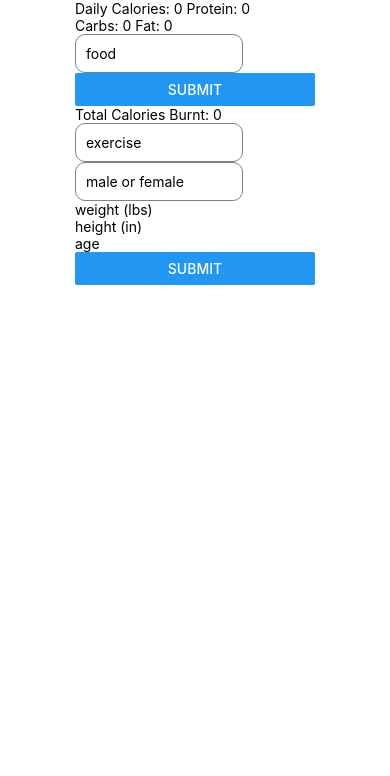
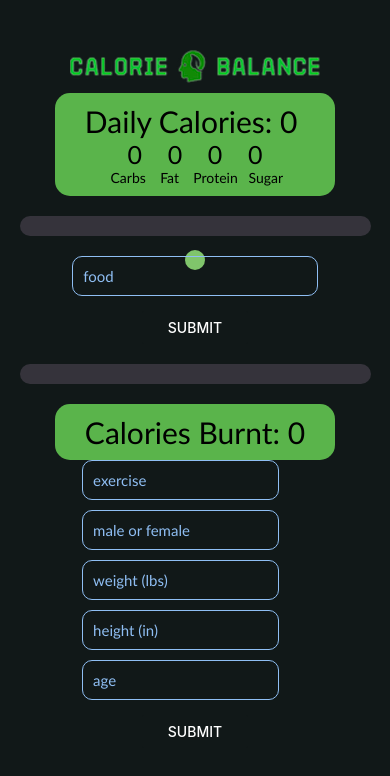
Before and after one commit to rahilpasha/CalorieBalance, a React Native app: screen / in a window 390 px wide. Shown: the top 776 px of the page. Built offline with nearby package versions, Linux system fonts and the light colour scheme.

Commit message:
create styles for ui

```diff
--- a/App.js
+++ b/App.js
@@ -1,34 +1,38 @@
 import { StatusBar } from 'expo-status-bar';
-import { StyleSheet, Text, View, TextInput, Button, FlatList, Pressable, Modal, ScrollView } from 'react-native';
+import { StyleSheet, Text, View, TextInput, Button, FlatList, Pressable, Modal, ScrollView, Image } from 'react-native';
 import React, { useState } from 'react';
 
 
 export default function App() {
 
   // Create the gloabl variables
-  const [allFood, setAllFood] = useState([]);
-  const [dailyIntake, setDailyIntake] = useState(
+  const [allFood, setAllFood] = useState([]); // List of all food entered
+  const [dailyIntake, setDailyIntake] = useState( // Total number of nutrients consumed
     {
       'calories' : 0,
       'protein' : 0,
       'carbs' : 0,
-      'fat' : 0
+      'fat' : 0,
+      'sugar' : 0
     }
   );
-  const [modalVisible, setModalVisible] = useState(false);
-  const [selectedFood, setSelectedFood] = useState({
+
+  const [modalVisible, setModalVisible] = useState(false); // Whether the popup is visible
+  const [selectedFood, setSelectedFood] = useState({ // Selected food for the popup
     'name' : '',
     'calories' : 0,
     'protein' : 0,
     'carbs' : 0,
-    'fat' : 0
+    'fat' : 0,
+    'sugar' : 0
   });
 
-  const [foodEntry, setFoodEntry] = useState('');
+  const [foodEntry, setFoodEntry] = useState(''); // Input variable for the nutrient calculations
 
-  const [allExercises, setAllExercises] = useState([]);
-  const [dailyExercise, setDailyExercise] = useState(0);
+  const [allExercises, setAllExercises] = useState([]); // List of all exercises entered
+  const [dailyExercise, setDailyExercise] = useState(0); // Total number of calories burnt
 
+  // Input variables for the exercise calculations
   const [exerciseEntry, setExerciseEntry] = useState('');
   const [gender, setGender] = useState('');
   const [weight, setWeight] = useState(0);
@@ -36,83 +40,108 @@ export default function App() {
   const [age, setAge] = useState(0);
 
 
-
   return (
 
     <View style={styles.container}>
 
-      <ScrollView>
+      <ScrollView style={styles.scroll}>
 
+        <Image style={styles.logo} source={require('./assets/logo.png')} />
+
+        <View style={styles.dashboard}>
+          <Text style={styles.caloriesCount}>Daily Calories: {Math.round(dailyIntake.calories)} </Text>
+
+          <View style={styles.dashboardStats}>
+            <Text style={styles.stats}>{Math.round(dailyIntake.carbs)}    {Math.round(dailyIntake.fat)}    {Math.round(dailyIntake.protein)}    {Math.round(dailyIntake.sugar)}</Text>
+            <Text style={styles.subtitle}> Carbs    Fat    Protein   Sugar</Text>
+          </View>
+        </View>
+
+        <View style={styles.modal}>
           <Modal transparent={true} visible={modalVisible}>
 
             <View style={styles.modal}>
-            <Text>Name: {selectedFood.name}</Text>
-            <Text>Calories: {Math.round(selectedFood.calories)} Protein: {Math.round(selectedFood.protein)}</Text>
-            <Text>Carbs: {Math.round(selectedFood.carbs)} Fat: {Math.round(selectedFood.fat)}</Text>
+              <Text style={styles.stats}>{selectedFood.name}</Text>
+              <Text style={styles.stats}>Calories: {Math.round(selectedFood.calories)}</Text>
+              <Text style={styles.stats}>Protein: {Math.round(selectedFood.protein)} Carbs: {Math.round(selectedFood.carbs)}</Text>
+              <Text style={styles.stats}>Fat: {Math.round(selectedFood.fat)}        Sugar: {Math.round(selectedFood.sugar)}</Text>
 
               <Pressable onPress={() => setModalVisible(false)}>
-              <Text>Close</Text>
+                <Text style={{alignSelf:'center'}}>Close</Text>
               </Pressable>
 
             </View>
 
           </Modal>
+        </View>
 
+        <View style={styles.listContainer}>
           <FlatList
             style={styles.foodList}
             data={allFood}
             renderItem={({ item }) => (
               <View style={styles.item}>
-              <Text>{item.name} has {Math.round(item.calories)} calories</Text>
 
+                <Text style={styles.itemName} >{Math.round(item.calories)} calories   {item.name}</Text>
+
+                <View style={styles.infoIcon}>
                   <Pressable onPress={() => {
                     setSelectedFood({
                       'name' : item.name,
                       'calories' : item.calories,
                       'protein' : item.protein,
                       'carbs' : item.carbs,
-                  'fat' : item.fat
+                      'fat' : item.fat,
+                      'sugar' : item.sugar
                     })
                     setModalVisible(true);
                   }}>
-                <Text>more information</Text>
+                    <Image source={require('./assets/infoIcon.png')} />
                   </Pressable>
+                </View>
 
               </View>
             )}
           />
+        </View>
 
-        <Text>Daily Calories: {Math.round(dailyIntake.calories)} Protein: {Math.round(dailyIntake.protein)}</Text>
-        <Text>Carbs: {Math.round(dailyIntake.carbs)} Fat: {Math.round(dailyIntake.fat)}</Text>
-
-        <TextInput style={styles.input} placeholder='food' onChangeText={(foodInput) => setFoodEntry(foodInput)}/>
-
-        <Button title='Submit' onPress={() => getFoodNutrition(foodEntry)}/>
+        <View style={styles.inputBox}>
+          <TextInput style={styles.input} placeholder='food' placeholderTextColor='#8FBEF3' onChangeText={(foodInput) => setFoodEntry(foodInput)}/>
+          <View style={styles.submitBox}>
+            <Button title='Submit' color='#111818' onPress={() => getFoodNutrition(foodEntry)}/>
+          </View>
+        </View>
 
 
+        <View style={styles.listContainer}>
           <FlatList
-          style={styles.exerciseList}
+            style={styles.foodList}
             data={allExercises}
             renderItem={({ item }) => (
               <View style={styles.item}>
-              <Text>{item.exercise} burnt {Math.round(item.calories)} calories</Text>
+                <Text style={[styles.itemName, {paddingTop:0}]}>{Math.round(item.calories)} calories      {item.exercise}</Text>
               </View>
             )}
           />
+        </View>
 
-        <Text>Total Calories Burnt: {Math.round(dailyExercise)}</Text>
-
+        <View style={[styles.dashboard]}>
+          <Text style={styles.caloriesCount}>Calories Burnt: {Math.round(dailyExercise)}</Text>
+        </View>
 
         <View style={styles.exerciseInput}>
 
-          <TextInput style={styles.input} placeholder='exercise' onChangeText={(exerciseInput) => setExerciseEntry(exerciseInput)}/>
-          <TextInput style={styles.input} placeholder='male or female' onChangeText={(text) => setGender(text)}/>
-          <TextInput placeholder='weight (lbs)' onChangeText={(text) => setWeight(parseInt(text, 10))} />
-          <TextInput placeholder='height (in)' onChangeText={(text) => setHeight(parseInt(text, 10))} />
-          <TextInput placeholder='age' onChangeText={(text) => setAge(parseInt(text, 10))} />
+          <TextInput style={styles.input} width='80%' placeholder='exercise' placeholderTextColor='#8FBEF3' onChangeText={(exerciseInput) => setExerciseEntry(exerciseInput)}/>
+          <TextInput style={styles.input} width='40%' placeholder='male or female' placeholderTextColor='#8FBEF3' onChangeText={(text) => setGender(text)}/>
+          <TextInput style={styles.input} width='40%' placeholder='weight (lbs)' placeholderTextColor='#8FBEF3' onChangeText={(text) => setWeight(parseInt(text, 10))} />
+          <TextInput style={styles.input} width='40%' placeholder='height (in)' placeholderTextColor='#8FBEF3' onChangeText={(text) => setHeight(parseInt(text, 10))} />
+          <TextInput style={styles.input} width='40%' placeholder='age' placeholderTextColor='#8FBEF3' onChangeText={(text) => setAge(parseInt(text, 10))} />
 
-          <Button title='Submit' onPress={() => getCaloriesBurnt(exerciseEntry, gender, weight, height, age)}/>
 
+        </View>
+
+        <View style={styles.submitBox}>
+          <Button title='Submit' color='#111818' onPress={() => getCaloriesBurnt(exerciseEntry, gender, weight, height, age)}/>
         </View>
 
         <StatusBar style="auto" />
@@ -121,6 +150,7 @@ export default function App() {
     </View>
   );
 
+  // Get the nutrition information from the API
   function getFoodNutrition(food) {
     food_url = "https://trackapi.nutritionix.com/v2/natural/nutrients";
 
@@ -146,14 +176,16 @@ export default function App() {
         'calories' : response.foods[0].nf_calories,
         'protein' : response.foods[0].nf_protein,
         'carbs' : response.foods[0].nf_total_carbohydrate,
-        'fat' : response.foods[0].nf_total_fat
+        'fat' : response.foods[0].nf_total_fat,
+        'sugar' : response.foods[0].nf_sugars
       }]);
 
       setDailyIntake({
         'calories' : dailyIntake.calories + response.foods[0].nf_calories,
         'protein' : dailyIntake.protein + response.foods[0].nf_protein,
         'carbs' : dailyIntake.carbs + response.foods[0].nf_total_carbohydrate,
-        'fat' : dailyIntake.fat + response.foods[0].nf_total_fat
+        'fat' : dailyIntake.fat + response.foods[0].nf_total_fat,
+        'sugar' : dailyIntake.sugar + response.foods[0].nf_sugars
       })
 
     })
@@ -163,6 +195,7 @@ export default function App() {
 
   };
 
+  // Get the exercise information from the API
   function getCaloriesBurnt(exercise, gender, weight, height, age) {
     food_url = "https://trackapi.nutritionix.com/v2/natural/exercise";
 
@@ -204,19 +237,116 @@ export default function App() {
 const styles = StyleSheet.create({
   container: {
     flex: 1,
-    backgroundColor: '#fff',
+    // backgroundColor: '#e6eded',
+    backgroundColor: '#111818',
     alignItems: 'center',
     justifyContent: 'center',
   },
+  scroll: {
+    width: '90%',
+  },
+  logo: {
+    alignSelf: 'center',
+    marginTop: 50,
+    marginBottom: 10
+  },
+  dashboard: {
+    alignSelf: 'center',
+    alignItems: 'center',
+    backgroundColor: '#5ab44b',
+    borderRadius: '15px',
+    paddingVertical: 10,
+    width: "80%"
+  },
+  caloriesCount: {
+    fontFamily: 'Gill Sans',
+    fontSize: 30,
+  },
+  dashboardStats: {
+    alignItems: 'center',
+  },
+  stats: {
+    fontSize: 25,
+    fontFamily: 'Gill Sans',
+    alignSelf: 'center',
+  },
+  subtitle: {
+    fontFamily: 'Gill Sans',
+    alignSelf: 'center',
+  },
+  listContainer: {
+    maxHeight: '50%',
+  },
+  foodList: {
+    backgroundColor: '#35333B',
+    borderRadius: '15px',
+    alignSelf: 'center',
+    paddingVertical: 10,
+    paddingHorizontal: 10,
+    marginTop: 20,
+    marginBottom: 20,
+    width: '100%'
+  },
+  item: {
+    borderRadius: '15px',
+    paddingHorizontal: 10,
+    paddingVertical: 10,
+    marginBottom: 10,
+    alignSelf: 'right',
+    backgroundColor: '#8FBEF3',
+    display: 'flex',
+    flexDirection: 'row',
+    width: '100%'
+  },
+  itemName: {
+    fontFamily: 'Gill Sans',
+    fontSize: 20,
+    width: 250,
+    paddingTop: 5
+  },
+  infoIcon: {
+    width: 32,
+    height: 32
+  },
+  inputBox: {
+    width: '100%',
+    alignItems: 'center',
+  },
   input: {
-    borderColor: 'gray',
+    borderColor: '#8FBEF3',
     width: '70%',
     borderWidth: 1,
     borderRadius: 10,
     padding: 10,
-    flex: 1
+    fontFamily: 'Gill Sans',
+    fontSize: 15,
+    color: '#8FBEF3',
+    marginBottom: 10
   },
-  list: {
-    flex: 1
+  submitBox: {
+    backgroundColor: '#8DD874',
+    borderRadius: 10,
+    width: '30%',
+    marginTop: 5,
+    alignSelf: 'center'
+  },
+  exerciseInput: {
+    alignItems: 'center',
+    alignSelf: 'center',
+    width: '80%',
+    display: 'flex',
+    flexDirection: 'row',
+    flexWrap: 'wrap',
+    marginLeft: 55
+  },
+  modal: {
+    alignSelf: 'center',
+    backgroundColor: '#8DD874',
+    borderRadius: 10,
+    padding: 10,
+    marginTop: 250,
+    position: 'absolute',
+    opacity: 0.9
   }
+
 });
```
Also changed, not shown: assets/infoIcon.png (added), assets/logo.png (added). Lines whose indentation alone changed are shown as unchanged.
